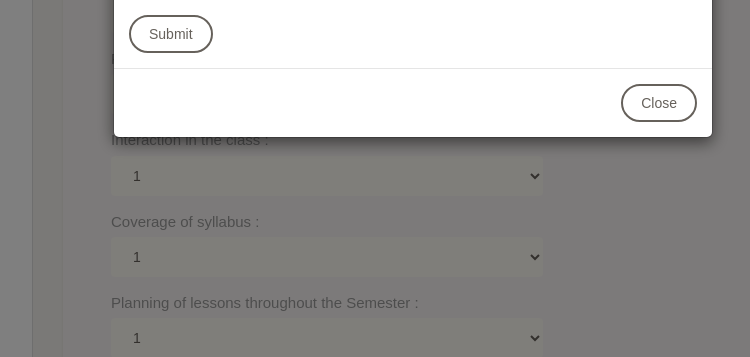
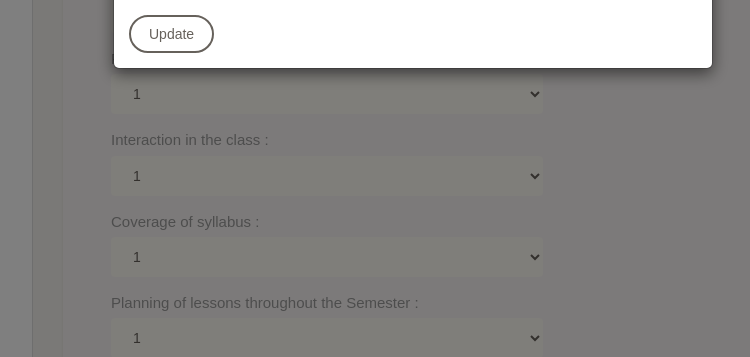
Before and after one commit to pujanm/Faculty-Feedback-System, a Django app: template appOne/templates/appOne/dashboard.html in a window 1280 px wide, after a click on "EDIT PROFILE". Shown: the part 572-929 px from the top of the page, without its empty margins (227-977 px from the left). Run offline with Django 3.2, Linux system fonts and the light colour scheme; the template is opened without the code that fills it: values that come from a table or form of the project are taken from there, others are empty; a user stored in the database is signed in; data comes from the database, SQL or seed files in the repository; some web fonts are replaced.

Commit message:
Update UI

```diff
--- a/appOne/templates/appOne/analytics.html
+++ b/appOne/templates/appOne/analytics.html
@@ -149,11 +149,8 @@
 																						{% endfor %}
                                         </select>
                                     </div>
-                                    <button type="submit" class="btn btn-default">Submit</button>
+                                    <button type="submit" class="btn btn-default">Update</button>
                             </form>
-                        </div>
-                        <div class="modal-footer">
-                            <button type="button" class="btn btn-default" data-dismiss="modal">Close</button>
                         </div>
                     </div>
 
--- a/appOne/templates/appOne/dashboard.html
+++ b/appOne/templates/appOne/dashboard.html
@@ -152,11 +152,8 @@
 												{% endfor %}
 										</select>
 									</div>
-									<button type="submit" class="btn btn-default">Submit</button>
+									<button type="submit" class="btn btn-default">Update</button>
 							</form>
-						</div>
-						<div class="modal-footer">
-							<button type="button" class="btn btn-default" data-dismiss="modal">Close</button>
 						</div>
 					</div>
 
@@ -301,7 +298,7 @@
 														</div>
 
 
-			 												<button type="submit" class="btn btn-default">Submit</button>
+			 												<button type="submit" class="btn btn-default" id="submit">Submit</button>
 													</form>
                         </div>
                     </div>
@@ -349,6 +346,13 @@
 	<script src="../../static/js/additional-methods.min.js"></script>
 	<script type="text/javascript">
 			$(document).ready( () => {
+
+				$("#submit").click( (event) => {
+					if($("#sub").val() == "Select a Subject" || $("#teacher").val() == " ") {
+						alert("No subject or teacher found!");
+						event.preventDefault();
+					}
+				});
 
 				$("#sub").change( () => {
 					var subject = $("#sub").val();
--- a/appOne/templates/appOne/teacher_signup.html
+++ b/appOne/templates/appOne/teacher_signup.html
@@ -177,9 +177,7 @@
 					},
 					username: {
 						required: true,
-						positiveNumber: true,
 						nowhitespace: true,
-						minlength: 11,
 						maxlength: 11
 					},
 					password: {
```
Also changed, not shown: appOne/views.py (+1 -8 lines), 3 other files.
